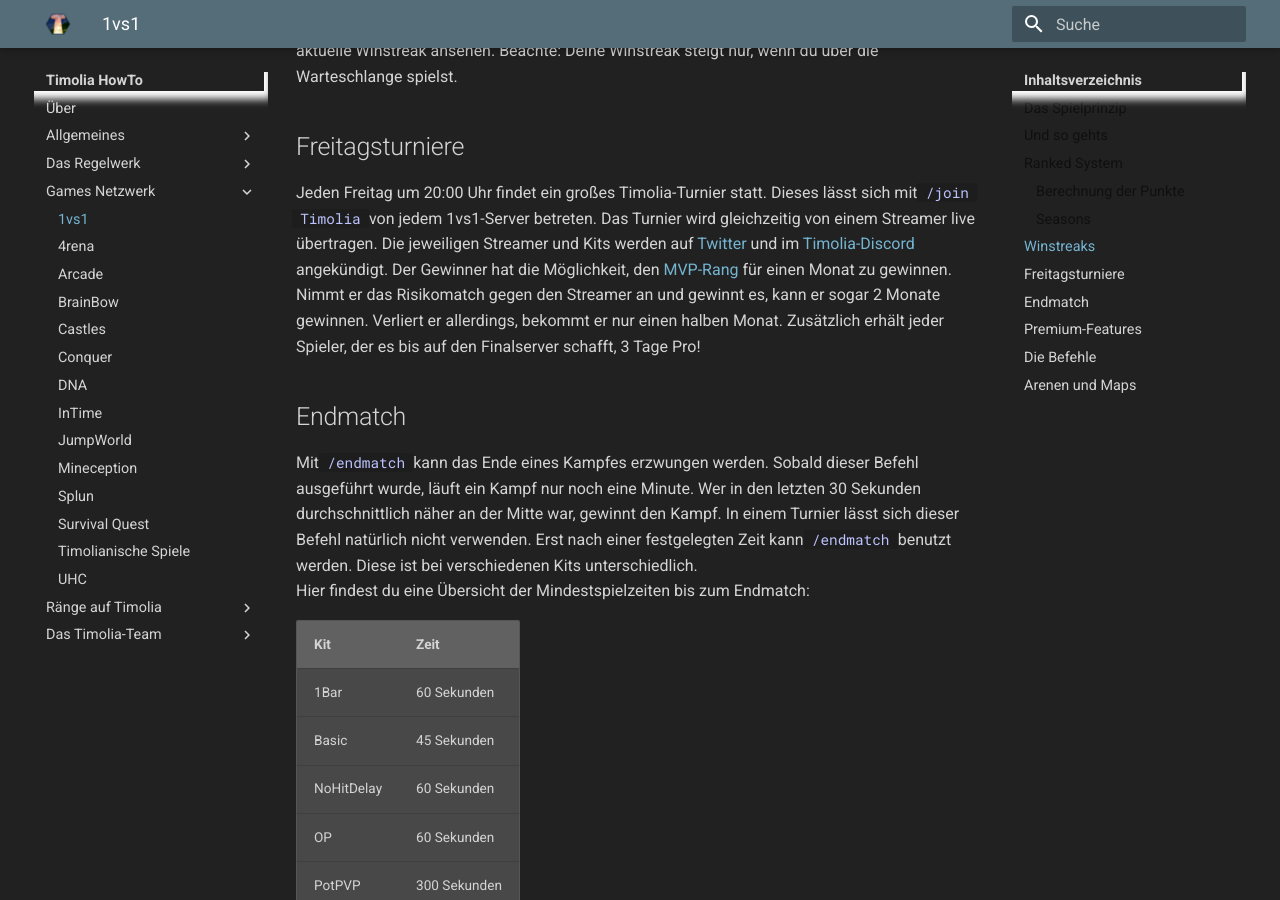
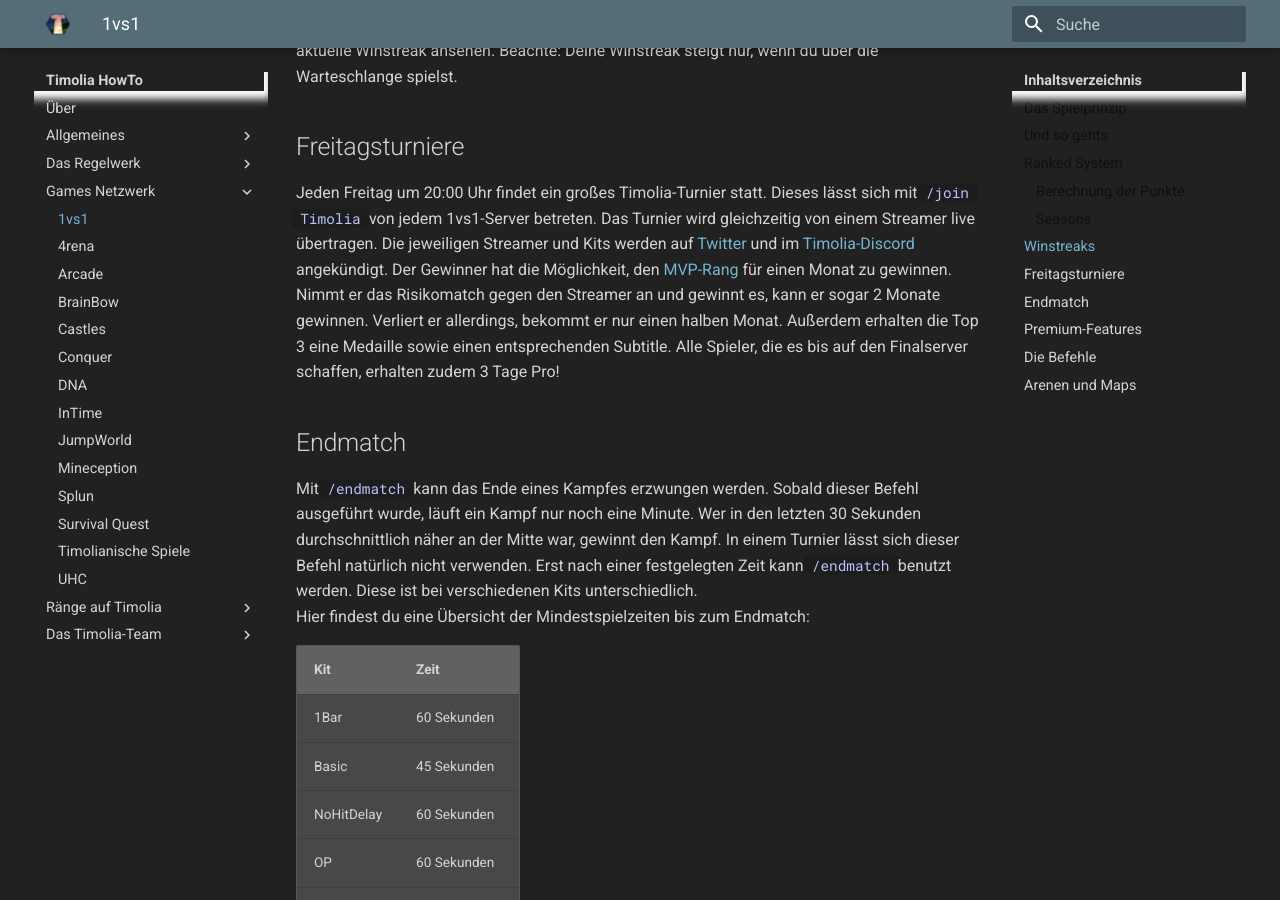
Before and after one commit to TimoliaDE/HowTo, an MkDocs documentation site: the page built from docs/games/1vs1.md, in a window 1280 px wide and 900 px high, scrolled down 4282 px. Built offline with MkDocs 1.6.1 and Material for MkDocs 9.7.7, drawn with Linux system fonts in a browser that asks for light colours; old or Windows-style settings are respelled for this version of MkDocs.

Commit message:
Freitagsturnier: Medaille & Subtitle

```diff
--- a/docs/games/1vs1.md
+++ b/docs/games/1vs1.md
@@ -97,8 +97,9 @@ Mit dem Befehl `/winstreak` kannst du deine aktuelle Winstreak ansehen. Beachte:
 ## Freitagsturniere
 Jeden Freitag um 20:00 Uhr findet ein großes Timolia-Turnier statt. Dieses lässt sich mit `/join Timolia` von jedem 1vs1-Server betreten.
 Das Turnier wird gleichzeitig von einem Streamer live übertragen. Die jeweiligen Streamer und Kits werden auf [Twitter](https://twitter.com/TimoliaTeam) und im [Timolia-Discord](/discord/) angekündigt.
-Der Gewinner hat die Möglichkeit, den [MVP-Rang](/ranks/premium/) für einen Monat zu gewinnen. Nimmt er das Risikomatch gegen den Streamer an und gewinnt es, kann er sogar 2 Monate gewinnen. Verliert er allerdings, bekommt er nur einen halben Monat.
-Zusätzlich erhält jeder Spieler, der es bis auf den Finalserver schafft, 3 Tage Pro!
+Der Gewinner hat die Möglichkeit, den [MVP-Rang](/ranks/premium/) für einen Monat zu gewinnen.
+Nimmt er das Risikomatch gegen den Streamer an und gewinnt es, kann er sogar 2 Monate gewinnen. Verliert er allerdings, bekommt er nur einen halben Monat.
+Außerdem erhalten die Top 3 eine Medaille sowie einen entsprechenden Subtitle. Alle Spieler, die es bis auf den Finalserver schaffen, erhalten zudem 3 Tage Pro!
 
 ## Endmatch
 Mit `/endmatch` kann das Ende eines Kampfes erzwungen werden. Sobald dieser Befehl ausgeführt wurde, läuft ein Kampf nur noch eine Minute. Wer in den letzten 30 Sekunden durchschnittlich näher an der Mitte war, gewinnt den Kampf. In einem Turnier lässt sich dieser Befehl natürlich nicht verwenden.
```
